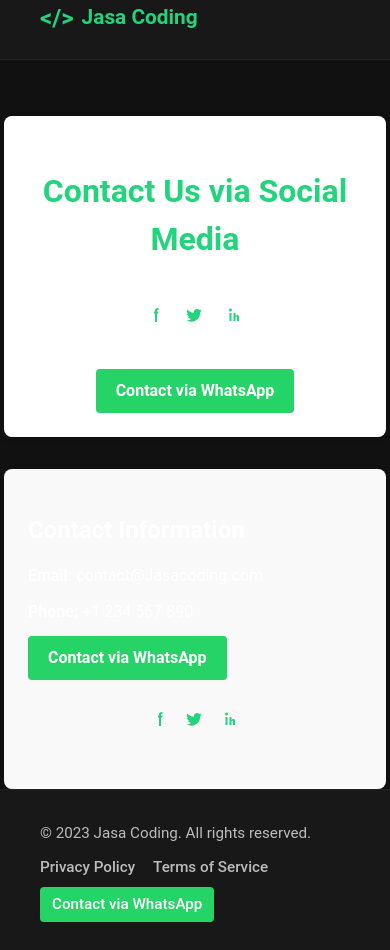
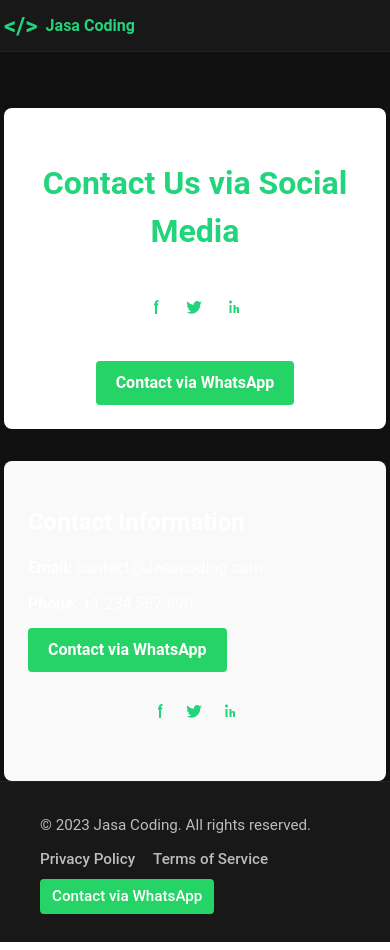
Before and after one commit to JosinBahaswan/Jasa-Coding-Uizard, a React (Vite) app: page /contact in a window 390 px wide. Built offline with nearby package versions, Linux system fonts and the light colour scheme.

Commit message:
improve header and hamburger menu layout on mobile screen

```diff
--- a/src/components/Navbar.css
+++ b/src/components/Navbar.css
@@ -1,145 +1,4 @@
-@media (max-width: 900px) {
-  .navbar-hamburger {
-    display: flex !important;
-    z-index: 1000 !important;
-    position: relative;
-  }
-  .navbar-hamburger span {
-    background: #fff !important;
-    border: none !important;
-  }
-  .navbar-menu {
-    display: none !important;
-  }
-  .navbar-menu.show {
-    display: flex !important;
-  }
-}
-/* Hamburger menu button */
-.navbar-hamburger {
-  display: none !important;
-  flex-direction: column;
-  justify-content: center;
-  align-items: center;
-  width: 38px;
-  height: 38px;
-  background: none;
-  border: none;
-  cursor: pointer;
-  z-index: 20;
-  margin-left: auto;
-  margin-right: 0;
-}
-.navbar-hamburger span {
-  display: block;
-  width: 26px;
-  height: 3px;
-  background: #fff !important;
-  border: none !important;
-  margin: 4px 0;
-  border-radius: 2px;
-  transition: 0.3s;
-}
-.navbar-hamburger.open span:nth-child(1) {
-  transform: translateY(7px) rotate(45deg);
-}
-.navbar-hamburger.open span:nth-child(2) {
-  opacity: 0;
-}
-.navbar-hamburger.open span:nth-child(3) {
-  transform: translateY(-7px) rotate(-45deg);
-}
-
-@media (max-width: 900px) {
-  .navbar-hamburger {
-    display: flex !important;
-    z-index: 30;
-  }
-  .navbar-menu {
-    position: absolute;
-    top: 60px;
-    right: 0;
-    background: #181818;
-    flex-direction: column;
-    align-items: flex-end;
-    gap: 0;
-    width: 200px;
-    padding: 16px 0 16px 0;
-    box-shadow: 0 4px 24px #0005;
-    border-radius: 0 0 12px 12px;
-    display: none !important;
-    z-index: 20;
-  }
-  .navbar-menu.show {
-    display: flex !important;
-  }
-  .navbar-menu li {
-    width: 100%;
-    text-align: right;
-  }
-  .navbar-menu li a {
-    display: block;
-    padding: 12px 24px;
-    font-size: 1.1rem;
-    border-radius: 0;
-    border-bottom: 1px solid #222;
-  }
-}
-
-@media (max-width: 600px) {
-  .navbar {
-    padding: 0 4px;
-  }
-  .navbar-hamburger {
-    width: 32px !important;
-    height: 32px !important;
-    display: flex !important;
-  }
-  .navbar-menu {
-    width: 98vw;
-    top: 52px;
-  }
-  .navbar-menu li a {
-    font-size: 1rem;
-    padding: 10px 12px;
-  }
-}
-@media (max-width: 900px) {
-  .navbar {
-    padding: 0 16px;
-    height: 52px;
-  }
-  .navbar-menu {
-    gap: 16px;
-  }
-  .navbar-logo {
-    font-size: 1rem;
-  }
-}
-
-@media (max-width: 600px) {
-  .navbar {
-    flex-direction: column;
-    height: auto;
-    padding: 0 4px;
-  }
-  .navbar-menu {
-    flex-direction: column;
-    gap: 8px;
-    align-items: flex-start;
-    width: 100%;
-    padding: 8px 0;
-  }
-  .navbar-menu li {
-    width: 100%;
-  }
-  .navbar-menu li a {
-    font-size: 0.95rem;
-    padding: 6px 0;
-    display: block;
-    width: 100%;
-  }
-}
+/* --- Navbar Base Styles --- */
 .navbar {
   width: 100%;
   background: #181818;
@@ -149,6 +8,8 @@
   padding: 0 40px;
   height: 60px;
   border-bottom: 1px solid #222;
+  position: relative;
+  z-index: 10;
 }
 .navbar-logo {
   display: flex;
@@ -164,22 +25,16 @@
   margin-right: 8px;
 }
 .logo-text {
-  font-family: 'Roboto', Arial, sans-serif;
+  font-family: "Roboto", Arial, sans-serif;
 }
+
 .navbar-menu {
   display: flex;
   gap: 32px;
   list-style: none;
   margin: 0;
   padding: 0;
-}
-@media (max-width: 900px) {
-  .navbar-menu {
-    display: none !important;
-  }
-  .navbar-menu.show {
-    display: flex !important;
-  }
+  transition: all 0.3s;
 }
 .navbar-menu li a {
   color: #fff;
@@ -188,3 +43,97 @@
   font-weight: 500;
   transition: color 0.2s;
 }
+
+/* --- Hamburger Button --- */
+.navbar-hamburger {
+  display: none;
+  flex-direction: column;
+  justify-content: center;
+  align-items: center;
+  width: 38px;
+  height: 38px;
+  background: none;
+  border: none;
+  cursor: pointer;
+  z-index: 30;
+  margin-left: auto;
+}
+.navbar-hamburger span {
+  display: block;
+  width: 26px;
+  height: 3px;
+  background: #fff;
+  margin: 4px 0;
+  border-radius: 2px;
+  transition: 0.3s;
+}
+.navbar-hamburger.open span:nth-child(1) {
+  transform: translateY(7px) rotate(45deg);
+}
+.navbar-hamburger.open span:nth-child(2) {
+  opacity: 0;
+}
+.navbar-hamburger.open span:nth-child(3) {
+  transform: translateY(-7px) rotate(-45deg);
+}
+
+/* --- Responsive Styles --- */
+@media (max-width: 900px) {
+  .navbar {
+    padding: 0 16px;
+    height: 52px;
+  }
+  .navbar-logo {
+    font-size: 1rem;
+  }
+  .navbar-hamburger {
+    display: flex;
+  }
+  .navbar-menu {
+    position: absolute;
+    top: 60px;
+    right: 0;
+    background: #181818;
+    flex-direction: column;
+    align-items: flex-end;
+    width: 200px;
+    padding: 16px 0;
+    box-shadow: 0 4px 24px #0005;
+    border-radius: 0 0 12px 12px;
+    display: none;
+    z-index: 20;
+    gap: 0;
+  }
+  .navbar-menu.show {
+    display: flex;
+  }
+  .navbar-menu li {
+    width: 100%;
+    text-align: right;
+  }
+  .navbar-menu li a {
+    display: block;
+    padding: 12px 24px;
+    font-size: 1.1rem;
+    border-radius: 0;
+    border-bottom: 1px solid #222;
+  }
+}
+@media (max-width: 600px) {
+  .navbar {
+    padding: 0 4px;
+  }
+  .navbar-hamburger {
+    width: 32px;
+    height: 32px;
+  }
+  .navbar-menu {
+    width: 98vw;
+    top: 52px;
+    right: 0;
+  }
+  .navbar-menu li a {
+    font-size: 1rem;
+    padding: 10px 12px;
+  }
+}
```
